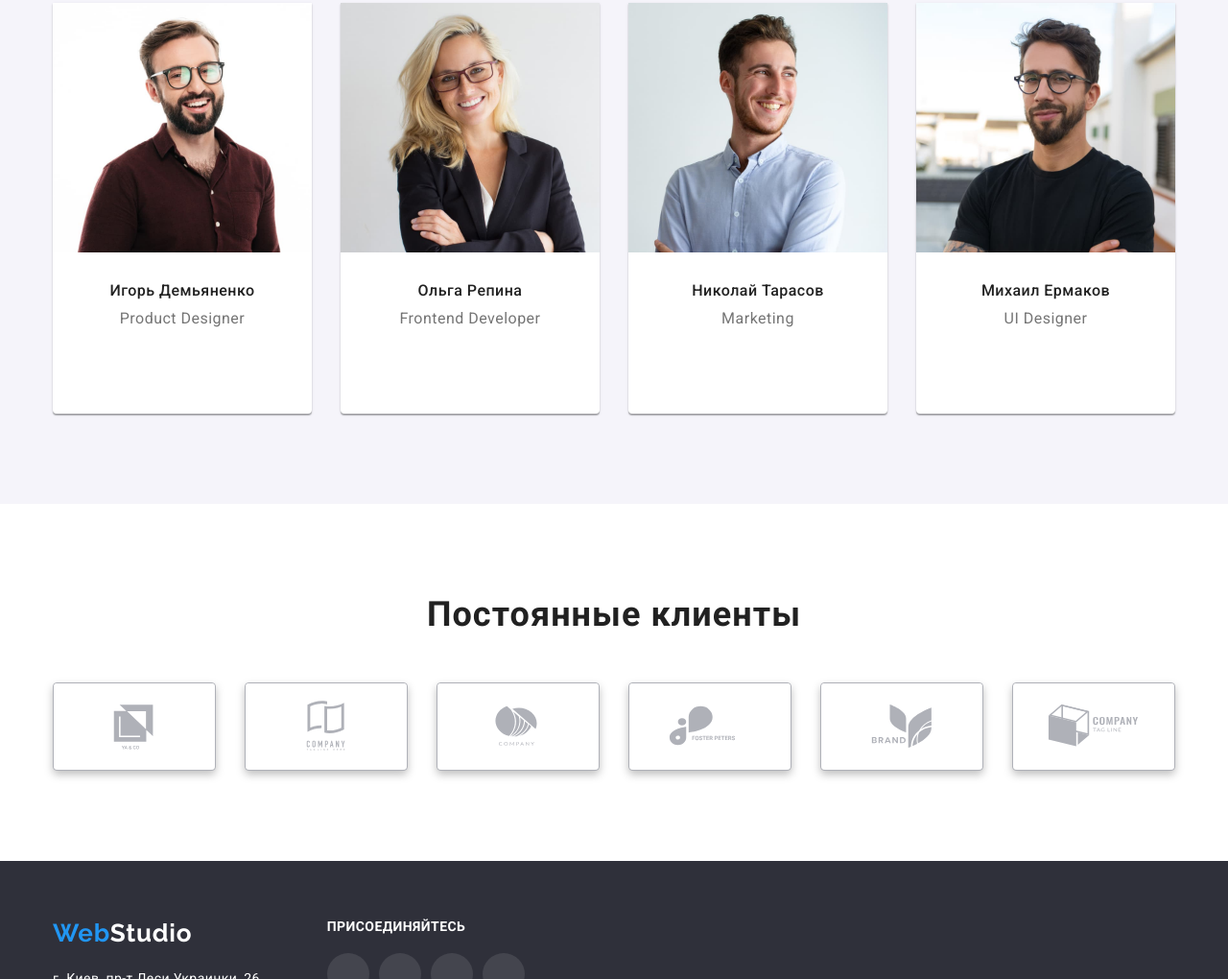
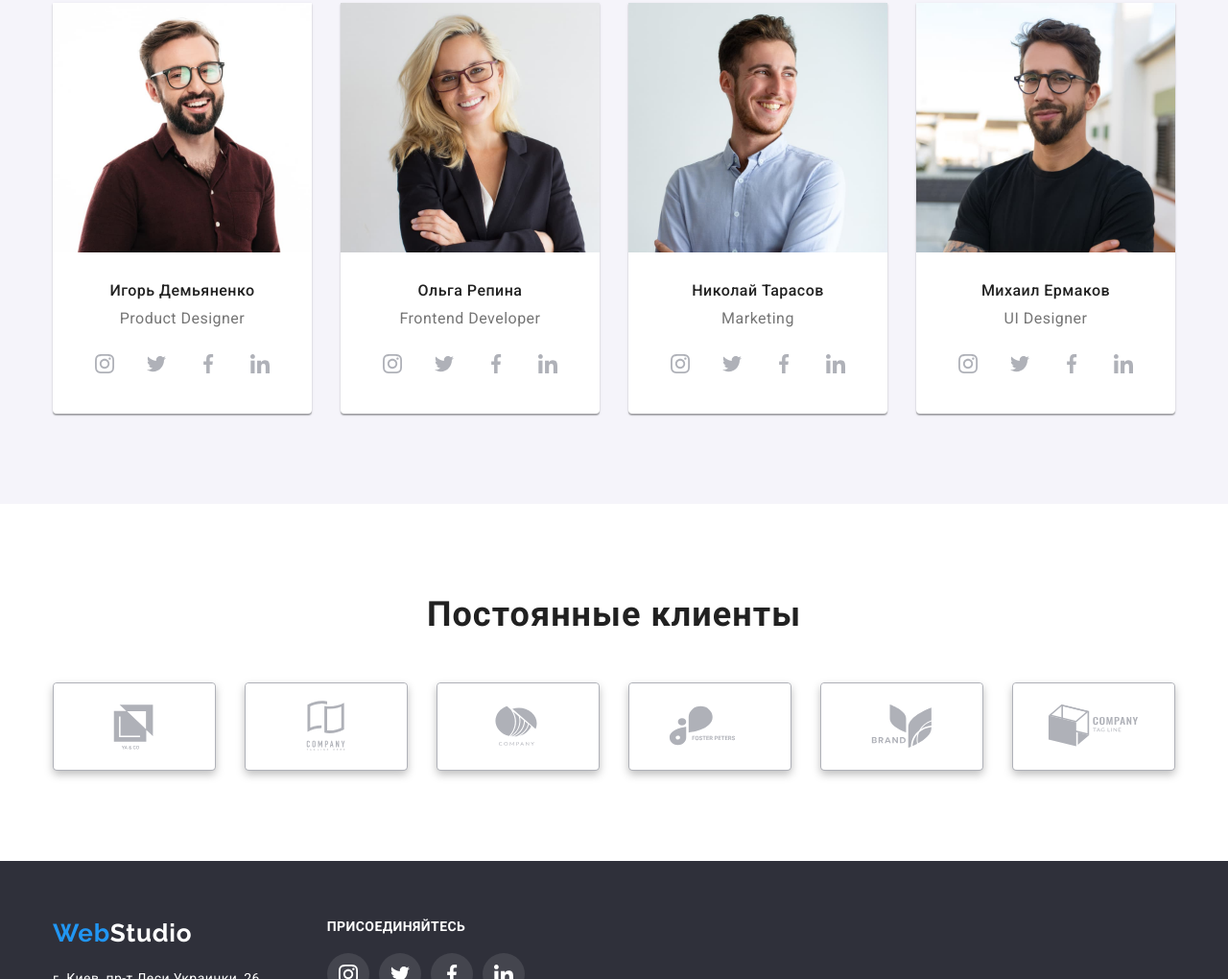
Before and after one commit to Pasha748/goit-markup-hw-04, a plain HTML site: page index.html in a window 1280 px wide. Shown: the part 1780-2800 px from the top of the page at 96% size. Drawn offline with nearby package versions, Linux system fonts and the light colour scheme; the site is published under a folder, as on GitHub Pages, so addresses that start at the root find nothing.

Commit message:
Fix path

```diff
--- a/index.html
+++ b/index.html
@@ -37,13 +37,13 @@
             <ul class="list header-contacts">
                 <li><a class="header-mail link" href="mailto:info@devstudio.com">
                         <svg class="header-mail-svg" width="16" height="12">
-                            <use href="/images/icons.svg#icon-letter">
+                            <use href="./images/icons.svg#icon-letter">
 
                             </use>
                         </svg>info@devstudio.com</a></li>
                 <li><a class="header-tel link" href="tel:+380961111111"> <svg class="header-tel-svg" width="10"
                             height="16">
-                            <use href="/images/icons.svg#icon-smartphone">
+                            <use href="./images/icons.svg#icon-smartphone">
 
                             </use>
                         </svg>+38 096 111 11 11</a></li>
@@ -152,26 +152,26 @@
                             <li class="team-social-item">
                                 <a href="" class="team-social-link">
                                     <svg width="20" height="20">
-                                        <use class="team-icon" href=" /images/icons.svg#icon-instagram"></use>
+                                        <use class="team-icon" href=" ./images/icons.svg#icon-instagram"></use>
                                     </svg>
                                 </a>
 
                             </li>
                             <li class="team-social-item">
                                 <a href="" class="team-social-link"><svg width="20" height="20">
-                                        <use class="team-icon" href=" /images/icons.svg#icon-twitter"></use>
+                                        <use class="team-icon" href=" ./images/icons.svg#icon-twitter"></use>
                                     </svg></a>
 
                             </li>
                             <li class="team-social-item">
                                 <a href="" class="team-social-link"><svg width="20" height="20">
-                                        <use class="team-icon" href=" /images/icons.svg#icon-facebook"></use>
+                                        <use class="team-icon" href=" ./images/icons.svg#icon-facebook"></use>
                                     </svg></a>
 
                             </li>
                             <li class="team-social-item">
                                 <a href="" class="team-social-link"><svg width="20" height="20">
-                                        <use class="team-icon" href=" /images/icons.svg#icon-linkedin"></use>
+                                        <use class="team-icon" href=" ./images/icons.svg#icon-linkedin"></use>
                                     </svg></a>
 
                             </li>
@@ -189,26 +189,26 @@
                             <li class="team-social-item">
                                 <a href="" class="team-social-link">
                                     <svg width="20" height="20">
-                                        <use class="team-icon" href=" /images/icons.svg#icon-instagram"></use>
+                                        <use class="team-icon" href=" ./images/icons.svg#icon-instagram"></use>
                                     </svg>
                                 </a>
 
                             </li>
                             <li class="team-social-item">
                                 <a href="" class="team-social-link"><svg width="20" height="20">
-                                        <use class="team-icon" href=" /images/icons.svg#icon-twitter"></use>
+                                        <use class="team-icon" href=" ./images/icons.svg#icon-twitter"></use>
                                     </svg></a>
 
                             </li>
                             <li class="team-social-item">
                                 <a href="" class="team-social-link"><svg width="20" height="20">
-                                        <use class="team-icon" href=" /images/icons.svg#icon-facebook"></use>
+                                        <use class="team-icon" href=" ./images/icons.svg#icon-facebook"></use>
                                     </svg></a>
 
                             </li>
                             <li class="team-social-item">
                                 <a href="" class="team-social-link"><svg width="20" height="20">
-                                        <use class="team-icon" href=" /images/icons.svg#icon-linkedin"></use>
+                                        <use class="team-icon" href=" ./images/icons.svg#icon-linkedin"></use>
                                     </svg></a>
 
                             </li>
@@ -225,26 +225,26 @@
                             <li class="team-social-item">
                                 <a href="" class="team-social-link">
                                     <svg width="20" height="20">
-                                        <use class="team-icon" href=" /images/icons.svg#icon-instagram"></use>
+                                        <use class="team-icon" href=" ./images/icons.svg#icon-instagram"></use>
                                     </svg>
                                 </a>
 
                             </li>
                             <li class="team-social-item">
                                 <a href="" class="team-social-link"><svg width="20" height="20">
-                                        <use class="team-icon" href=" /images/icons.svg#icon-twitter"></use>
+                                        <use class="team-icon" href=" ./images/icons.svg#icon-twitter"></use>
                                     </svg></a>
 
                             </li>
                             <li class="team-social-item">
                                 <a href="" class="team-social-link"><svg width="20" height="20">
-                                        <use class="team-icon" href=" /images/icons.svg#icon-facebook"></use>
+                                        <use class="team-icon" href=" ./images/icons.svg#icon-facebook"></use>
                                     </svg></a>
 
                             </li>
                             <li class="team-social-item">
                                 <a href="" class="team-social-link"><svg width="20" height="20">
-                                        <use class="team-icon" href=" /images/icons.svg#icon-linkedin"></use>
+                                        <use class="team-icon" href=" ./images/icons.svg#icon-linkedin"></use>
                                     </svg></a>
 
                             </li>
@@ -261,26 +261,26 @@
                             <li class="team-social-item">
                                 <a href="" class="team-social-link">
                                     <svg width="20" height="20">
-                                        <use class="team-icon" href=" /images/icons.svg#icon-instagram"></use>
+                                        <use class="team-icon" href=" ./images/icons.svg#icon-instagram"></use>
                                     </svg>
                                 </a>
 
                             </li>
                             <li class="team-social-item">
                                 <a href="" class="team-social-link"><svg width="20" height="20">
-                                        <use class="team-icon" href=" /images/icons.svg#icon-twitter"></use>
+                                        <use class="team-icon" href=" ./images/icons.svg#icon-twitter"></use>
                                     </svg></a>
 
                             </li>
                             <li class="team-social-item">
                                 <a href="" class="team-social-link"><svg width="20" height="20">
-                                        <use class="team-icon" href=" /images/icons.svg#icon-facebook"></use>
+                                        <use class="team-icon" href=" ./images/icons.svg#icon-facebook"></use>
                                     </svg></a>
 
                             </li>
                             <li class="team-social-item">
                                 <a href="" class="team-social-link"><svg width="20" height="20">
-                                        <use class="team-icon" href=" /images/icons.svg#icon-linkedin"></use>
+                                        <use class="team-icon" href=" ./images/icons.svg#icon-linkedin"></use>
                                     </svg></a>
 
                             </li>
@@ -384,26 +384,26 @@
                     <li class="footer-social-item">
                         <a href="" class="footer-social-link">
                             <svg width="20" height="20">
-                                <use class="footer-icon" href=" /images/icons.svg#icon-instagram"></use>
+                                <use class="footer-icon" href=" ./images/icons.svg#icon-instagram"></use>
                             </svg>
                         </a>
 
                     </li>
                     <li class="footer-social-item">
                         <a href="" class="footer-social-link"><svg width="20" height="20">
-                                <use class="footer-icon" href=" /images/icons.svg#icon-twitter"></use>
+                                <use class="footer-icon" href=" ./images/icons.svg#icon-twitter"></use>
                             </svg></a>
 
                     </li>
                     <li class="footer-social-item">
                         <a href="" class="footer-social-link"><svg width="20" height="20">
-                                <use class="footer-icon" href=" /images/icons.svg#icon-facebook"></use>
+                                <use class="footer-icon" href=" ./images/icons.svg#icon-facebook"></use>
                             </svg></a>
 
                     </li>
                     <li class="footer-social-item">
                         <a href="" class="footer-social-link"><svg width="20" height="20">
-                                <use class="footer-icon" href=" /images/icons.svg#icon-linkedin"></use>
+                                <use class="footer-icon" href=" ./images/icons.svg#icon-linkedin"></use>
                             </svg></a>
 
                     </li>
```
Also changed, not shown: portfolio.html (+6 -6 lines).
